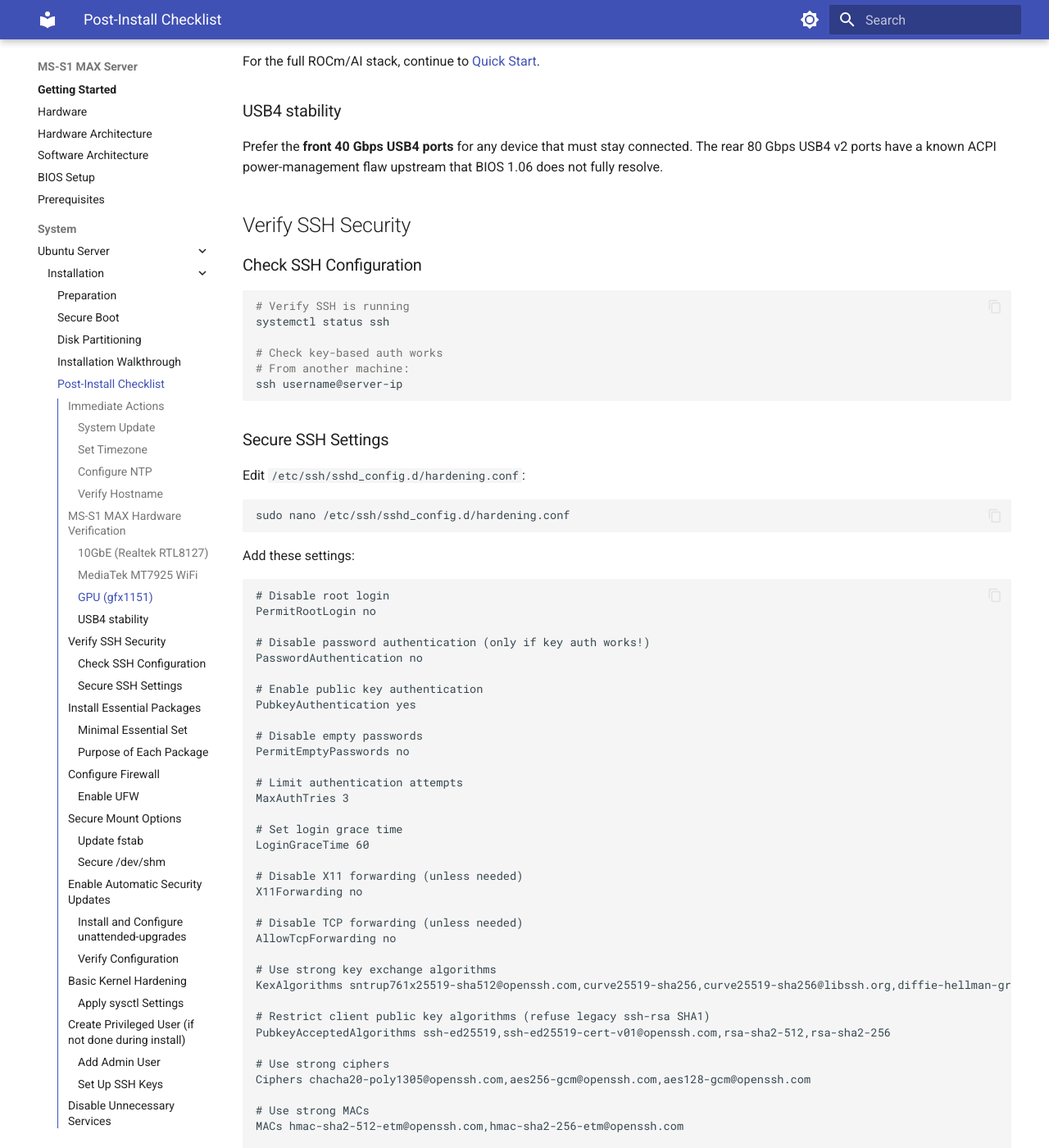
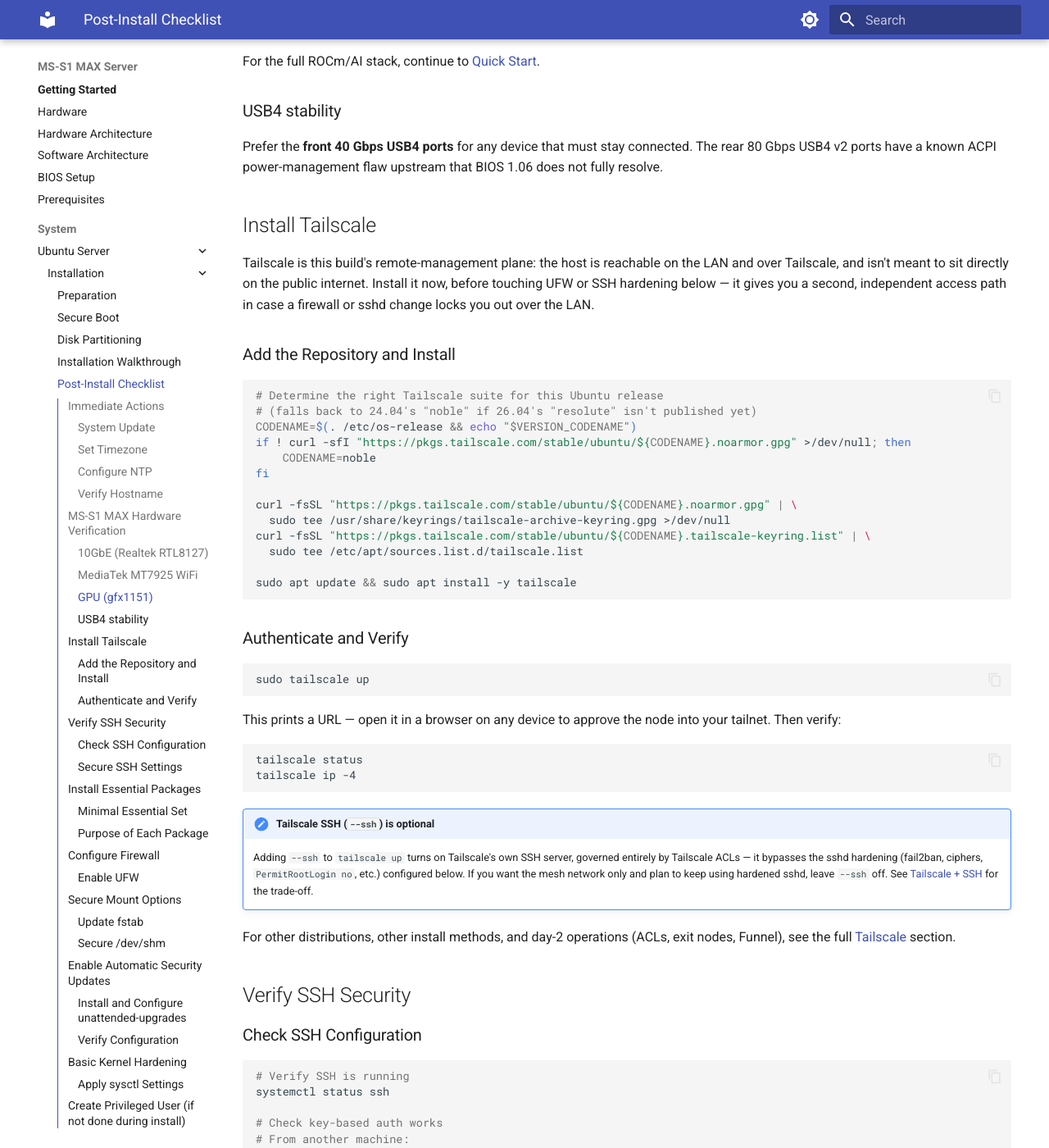
Before and after one commit to mortenoh/msai-setup, an MkDocs documentation site: the page built from docs/ubuntu/installation/post-install-checklist.md, in a window 1280 px wide and 1400 px high, scrolled down 2213 px. Shown: the whole window at 82% size. Built offline with MkDocs 1.6.1 and Material for MkDocs 9.7.7, drawn with Linux system fonts in a browser that asks for light colours; some of the changed text lies outside the part shown.

Commit message:
docs(ubuntu): add Tailscale install step to post-install checklist
Tailscale is this build's remote-management plane but was never
mentioned in the post-install checklist. Adds an install/auth/verify
section placed before UFW and SSH hardening (so there's a second
access path before either could lock you out), plus checklist,
summary-table, and next-steps updates.

````diff
--- a/docs/ubuntu/installation/post-install-checklist.md
+++ b/docs/ubuntu/installation/post-install-checklist.md
@@ -105,6 +105,46 @@
 ### USB4 stability
 
 Prefer the **front 40 Gbps USB4 ports** for any device that must stay connected. The rear 80 Gbps USB4 v2 ports have a known ACPI power-management flaw upstream that BIOS 1.06 does not fully resolve.
+
+## Install Tailscale
+
+Tailscale is this build's remote-management plane: the host is reachable on the LAN and over Tailscale, and isn't meant to sit directly on the public internet. Install it now, before touching UFW or SSH hardening below — it gives you a second, independent access path in case a firewall or sshd change locks you out over the LAN.
+
+### Add the Repository and Install
+
+```bash
+# Determine the right Tailscale suite for this Ubuntu release
+# (falls back to 24.04's "noble" if 26.04's "resolute" isn't published yet)
+CODENAME=$(. /etc/os-release && echo "$VERSION_CODENAME")
+if ! curl -sfI "https://pkgs.tailscale.com/stable/ubuntu/${CODENAME}.noarmor.gpg" >/dev/null; then
+    CODENAME=noble
+fi
+
+curl -fsSL "https://pkgs.tailscale.com/stable/ubuntu/${CODENAME}.noarmor.gpg" | \
+  sudo tee /usr/share/keyrings/tailscale-archive-keyring.gpg >/dev/null
+curl -fsSL "https://pkgs.tailscale.com/stable/ubuntu/${CODENAME}.tailscale-keyring.list" | \
+  sudo tee /etc/apt/sources.list.d/tailscale.list
+
+sudo apt update && sudo apt install -y tailscale
+```
+
+### Authenticate and Verify
+
+```bash
+sudo tailscale up
+```
+
+This prints a URL — open it in a browser on any device to approve the node into your tailnet. Then verify:
+
+```bash
+tailscale status
+tailscale ip -4
+```
+
+!!! note "Tailscale SSH (`--ssh`) is optional"
+    Adding `--ssh` to `tailscale up` turns on Tailscale's own SSH server, governed entirely by Tailscale ACLs — it bypasses the sshd hardening (fail2ban, ciphers, `PermitRootLogin no`, etc.) configured below. If you want the mesh network only and plan to keep using hardened sshd, leave `--ssh` off. See [Tailscale + SSH](../../tailscale/integration/ssh.md) for the trade-off.
+
+For other distributions, other install methods, and day-2 operations (ACLs, exit nodes, Funnel), see the full [Tailscale](../../tailscale/index.md) section.
 
 ## Verify SSH Security
 
@@ -478,6 +518,9 @@
 # Firewall enabled
 sudo ufw status | grep -q "Status: active"
 
+# Tailscale connected
+tailscale status | grep -q "^100\."
+
 # Time sync working
 timedatectl | grep -q "synchronized: yes"
 
@@ -497,6 +540,7 @@
 |------|--------|
 | System updated | Required |
 | Timezone configured | Required |
+| Tailscale installed | Required |
 | SSH hardened | Required |
 | Firewall enabled | Required |
 | Auto-updates enabled | Recommended |
@@ -511,5 +555,6 @@
 1. [System Configuration](../system/index.md) - User management, sudo, PAM
 2. [Security Hardening](../security/index.md) - Comprehensive security measures
 3. [Networking Configuration](../networking.md) - Static IP, advanced networking
+4. [Tailscale](../../tailscale/index.md) - ACLs, exit nodes, subnet routers, and Funnel/Serve (already installed above)
 
 For a complete hardening checklist, see [Reference Checklist](../reference/checklist.md).
````
